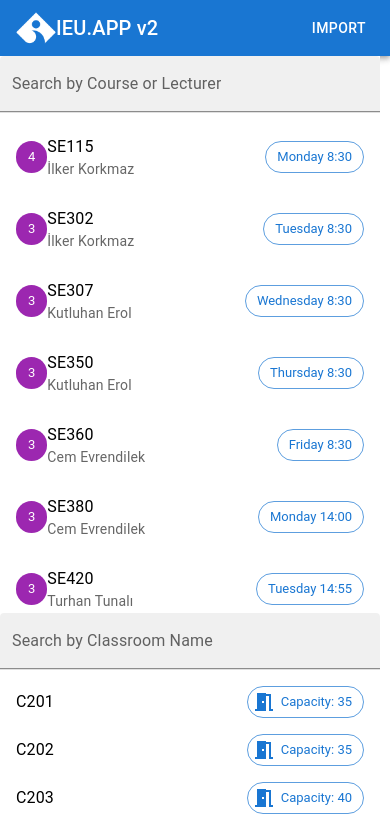
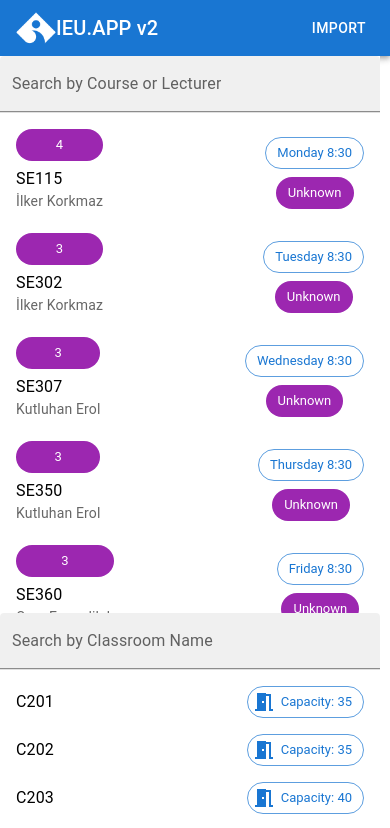
Before and after one commit to heudev/SE302-project, a React (Vite) app: page /#/ in a window 390 px wide. Shown: the top 828 px of the page. Built offline with nearby package versions, Linux system fonts and the light colour scheme.

Commit message:
Course component responsive bug fix and classroom information added, predefined routing for each courses in list to course page implemented.

```diff
--- a/src/pages/home/courses/index.tsx
+++ b/src/pages/home/courses/index.tsx
@@ -3,23 +3,37 @@ import { Zoom } from "react-awesome-reveal";
 import { Box, Collapse, Divider, List, ListItem, ListItemButton, ListItemText, TextField, Chip, Tooltip } from "@mui/material";
 import { useState } from "react";
 import AccessTimeIcon from '@mui/icons-material/AccessTime';
+import { useNavigate } from "react-router-dom";
+
+
+type Course = {
+    Course: string;
+    Lecturer: string;
+    TimeToStart: string;
+    DurationInLectureHours: string;
+    Classroom?: string;
+    Students: string[];
+};
 
 export default function Courses() {
     const { courses, error } = useCourses();
-
     const [searchTerm, setSearchTerm] = useState('');
+    const navigate = useNavigate();
 
     if (error) {
         console.log(error);
         return <div>Error loading courses: {error}</div>;
     }
 
-    console.log(courses);
-
-    const filteredCourses = courses.filter(course =>
+    const filteredCourses = courses.filter((course: Course) =>
         course.Course.toLowerCase().includes(searchTerm.toLowerCase()) ||
         course.Lecturer.toLowerCase().includes(searchTerm.toLowerCase())
     );
+
+    //route navigation
+    const handleCourseClick = (courseId: string) => {
+        navigate(`/coursePage/${courseId}`);
+    };
 
     return (
         <Zoom style={{ width: '100%', maxWidth: 380 }} delay={700} triggerOnce={true}>
@@ -34,22 +48,18 @@ export default function Courses() {
                 />
                 <Divider />
                 <List sx={{ overflowY: 'auto', height: 500 }}>
-                    {filteredCourses.map((course) => (
+                    {filteredCourses.map((course: Course) => (
                         <Collapse key={course.Course} in={true}>
                             <ListItem
                                 disablePadding
                                 className="shadow-md"
-                                secondaryAction={
-                                    <Chip
-                                        deleteIcon={<AccessTimeIcon />}
-                                        label={<div>{course.TimeToStart}</div>}
-                                        color="primary"
-                                        variant="outlined"
-                                        className="w-36"
-                                    />
-                                }
                             >
-                                <ListItemButton>
+                                <ListItemButton
+                                    sx={{ display: 'flex', justifyContent: 'space-between', width: '100%' }}
+                                    onClick={() => handleCourseClick(course.Course)}
+                                >
+                                    {/* Left side */}
+                                    <Box sx={{ display: 'flex', flexDirection: 'column', justifyContent: 'center' }}>
                                         <Tooltip title={`Duration in lecture hours`} arrow>
                                             <Chip
                                                 className='me-2'
@@ -61,6 +71,31 @@ export default function Courses() {
                                             primary={course.Course}
                                             secondary={course.Lecturer}
                                         />
+                                    </Box>
+
+                                    {/* Right side */}
+                                    <Box sx={{
+                                        display: 'flex',
+                                        flexDirection: 'column',
+                                        justifyContent: 'center',
+                                        alignItems: 'center',
+                                        gap: 1
+                                    }}>
+                                        <Chip
+                                            deleteIcon={<AccessTimeIcon />}
+                                            label={course.TimeToStart}
+                                            color="primary"
+                                            variant="outlined"
+                                            className="w-36"
+                                        />
+                                        {course.Classroom && (
+                                            <Chip
+                                                label={course.Classroom}
+                                                color="secondary"
+                                                className="w-36"
+                                            />
+                                        )}
+                                    </Box>
                                 </ListItemButton>
                             </ListItem>
                         </Collapse>
--- a/src/routes/index.tsx
+++ b/src/routes/index.tsx
@@ -11,6 +11,10 @@ const routes = createHashRouter([
                 index: true,
                 element: <Home />
             },
+            {
+                path: '/coursePage/:courseId', // Add route for coursePage with courseId param
+                // element: <CoursePage />
+            }
             /* {
                 path: 'explore',
                 element: <Explore />
```
Lines whose indentation alone changed are shown as unchanged.
